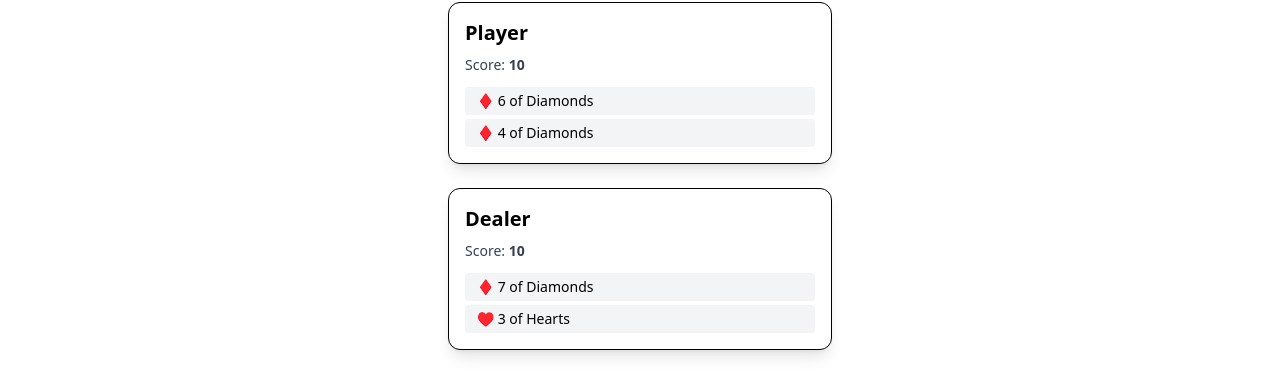
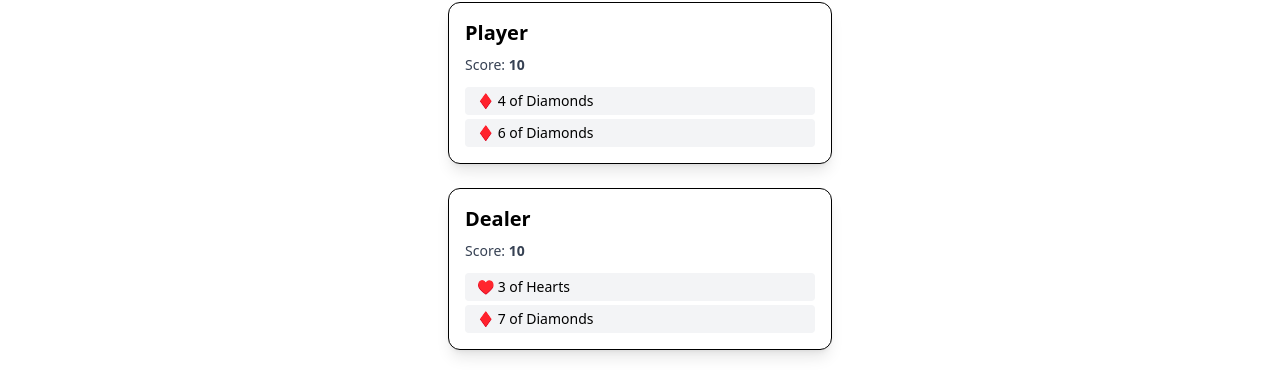
Before and after one commit to nikolakenjic/blackjack-game, a React (Vite) app: page / in a window 1280 px wide. Shown: the part 184-567 px from the top of the page. Built offline with nearby package versions, Linux system fonts and the light colour scheme.

Commit message:
reverse display card

```diff
--- a/src/components/common/HandDisplay.tsx
+++ b/src/components/common/HandDisplay.tsx
@@ -15,7 +15,10 @@ const HandDisplay = ({ title, score, hand }: HandleDisplayProps) => {
         Score: <span className="font-semibold">{score}</span>
       </p>
       <ul className="space-y-1">
-        {hand.map((card, i) => (
+        {hand
+          .slice()
+          .reverse()
+          .map((card, i) => (
             <li
               key={i}
               className="bg-gray-100 dark:bg-gray-700 px-3 py-1 rounded text-sm dark:text-gray-400"
```
Lines whose indentation alone changed are shown as unchanged.
